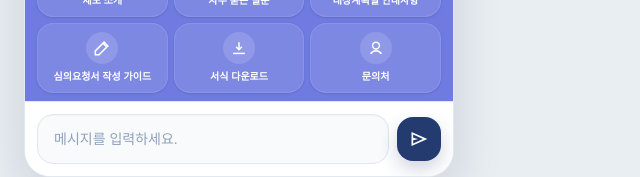
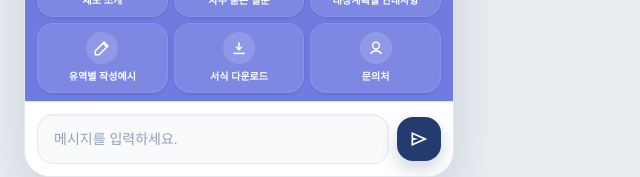
Before and after one commit to kecowater2025/Water-ChatBot, a Next.js app: page / in a window 1280 px wide. Shown: the part 615-792 px from the top of the page, without its empty margins (0-640 px from the left). Built offline with nearby package versions, Linux system fonts and the light colour scheme.

Commit message:
Rename guide menu for basin examples

```diff
--- a/components/ChatShell.tsx
+++ b/components/ChatShell.tsx
@@ -151,7 +151,7 @@ const customMenus = [
   { id: "intro", label: "제도 소개", type: "action", icon: "info" },
   { id: "faq_group", label: "자주 묻는 질문", type: "toggle", icon: "faq" },
   { id: "diagnosis", label: "대상계획별 안내사항", type: "action", icon: "plan" },
-  { id: "guide", label: "심의요청서 작성 가이드", type: "panel", icon: "guide" },
+  { id: "guide", label: "유역별 작성예시", type: "panel", icon: "guide" },
   { id: "forms", label: "서식 다운로드", type: "link", icon: "download" },
   { id: "contact_info", label: "문의처", type: "action", icon: "contact" }
 ] as const;
```
